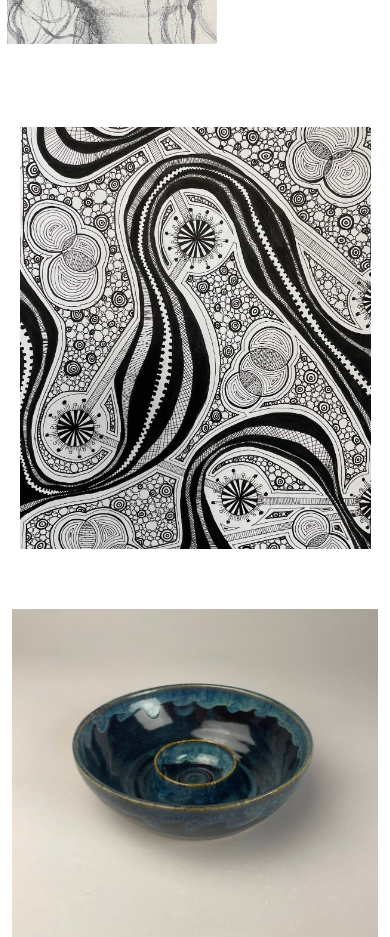
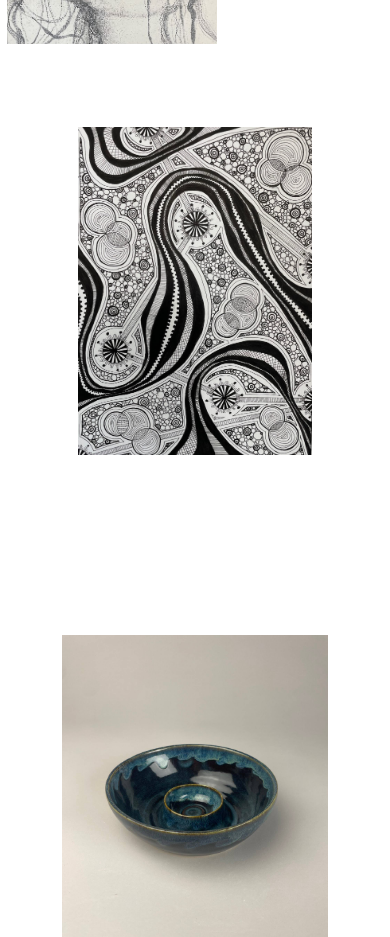
Before and after one commit to benjosephpalathoti/ChloeMarie, a Vue app: page / in a window 390 px wide. Shown: the part 1060-1997 px from the top of the page. Built offline with nearby package versions, Linux system fonts and the light colour scheme.

Commit message:
Update project files

```diff
--- a/src/components/FeaturedImages.vue
+++ b/src/components/FeaturedImages.vue
@@ -22,6 +22,7 @@ export default {
 </script>
 
 <style scoped>
+/* ─── Desktop (unchanged) ───────────────────────────────────── */
 .featured-images-art {
   display: grid;
   grid-template-columns: repeat(7, 1fr);
@@ -57,60 +58,18 @@ export default {
   border-radius: 0;
 }
 
-/* ─── Desktop Grid Placements ───────────────────────────────── */
+/* Fixed grid placements (unchanged) */
+.img-1 { grid-column: 2 / 4; grid-row: 1 / 2; width: 380px; height: 520px; }
+.img-2 { grid-column: 1 / 2; grid-row: 2 / 3; width: 440px; height: 400px; }
+.img-3 { grid-column: 5 / 7; grid-row: 2 / 4; width: 220px; height: 250px; }
+.img-4 { grid-column: 1 / 2; grid-row: 2 / 5; width: 310px; height: 414px; }
+.img-5 { grid-column: 5 / 7; grid-row: 3 / 5; width: 320px; height: 398px; }
+.img-6 { grid-column: 1 / 2; grid-row: 4 / 6; width: 470px; height: 460px; }
+.img-7 { grid-column: 5 / 7; grid-row: 5 / 6; width: 390px; height: 390px; }
 
-/* Fixed grid placements */
-.img-1 {
-  grid-column: 2 / 4;
-  grid-row: 1 / 2;
-  width: 380px;
-  height: 520px;
-}
-.img-2 {
-  grid-column: 1 / 2;
-  grid-row: 2 / 3;
-  width: 440px;
-  height: 400px;
-}
-.img-3 {
-  grid-column: 5 / 7;
-  grid-row: 2 / 4;
-  width: 220px;
-  height: 250px;
-}
-.img-4 {
-  grid-column: 1 / 2; /* ✅ Fixed span */
-  grid-row: 2 / 5;
-  width: 310px;
-  height: 414px;
-}
-.img-5 {
-  grid-column: 5 / 7;
-  grid-row: 3 / 5;
-  width: 320px;
-  height: 398px;
-}
-.img-6 {
-  grid-column: 1 / 2;
-  grid-row: 4 / 6;
-  width: 470px;
-  height: 460px;
-}
-.img-7 {
-  grid-column: 5 / 7;
-  grid-row: 5 / 6;
-  width: 390px;
-  height: 390px;
-}
-
-/* ─── Large Tablet (1024px - 1200px) ────────────────────────── */
+/* ─── Large Tablet (unchanged) ──────────────────────────────── */
 @media (max-width: 1200px) and (min-width: 1025px) {
-  .featured-images-art {
-    gap: 60px 40px;
-    padding-top: 60px;
-  }
-
-  /* Scale down all images proportionally */
+  .featured-images-art { gap: 60px 40px; padding-top: 60px; }
   .img-1 { width: 320px; height: 440px; }
   .img-2 { width: 380px; height: 340px; }
   .img-3 { width: 190px; height: 220px; }
@@ -120,7 +79,7 @@ export default {
   .img-7 { width: 340px; height: 340px; }
 }
 
-/* ─── Tablet (768px - 1024px) ────────────────────────────────── */
+/* ─── Tablet (unchanged) ───────────────────────────────────── */
 @media (max-width: 1024px) and (min-width: 769px) {
   .featured-images-art {
     grid-template-columns: repeat(4, 1fr);
@@ -128,8 +87,6 @@ export default {
     gap: 40px 30px;
     padding-top: 50px;
   }
-
-  /* Reposition for 4-column grid */
   .img-1 { grid-column: 1 / 3; grid-row: 1; width: 100%; height: 100%; }
   .img-2 { grid-column: 3 / 5; grid-row: 1; width: 100%; height: 100%; }
   .img-3 { grid-column: 1 / 2; grid-row: 2; width: 100%; height: 100%; }
@@ -139,169 +96,59 @@ export default {
   .img-7 { grid-column: 3 / 5; grid-row: 3; width: 100%; height: 100%; }
 }
 
-/* ===== MOBILE CHANGES START HERE ===== */
+/* ===== MOBILE CHANGES (smaller items + lots of spacing) ===== */
 
-/* ─── Mobile Layout (up to 768px) - Match Target Design ─────── */
+/* Mobile ≤ 768px */
 @media (max-width: 768px) {
+  /* Switch to a simple vertical stack with big gaps */
   .featured-images-art {
     display: flex !important;
     flex-direction: column !important;
-    gap: 0 !important; /* We'll use individual margins instead */
+    align-items: center !important;
+    gap: 160px !important;          /* ← lots of space between images */
     padding: 60px 0 !important;
     margin-top: 0 !important;
-    align-items: center !important; /* Center all images */
   }
 
   .featured-image {
+    /* Small containers on mobile */
+    width: clamp(160px, 58vw, 360px) !important;
+    height: auto !important;
     grid-column: unset !important;
     grid-row: unset !important;
     padding: 0 !important;
     position: relative;
-    transform: none !important;
-    margin-left: auto !important;
-    margin-right: auto !important;
-  }
-
-  /* Remove hover effects on mobile */
-  .featured-image:hover,
-  .featured-image:active {
-    transform: none !important;
+    transform: none !important;      /* no hover lift on touch */
+    margin: 0 auto !important;
   }
 
   .featured-image img {
     width: 100%;
-    height: 100%;
+    height: auto;
     object-fit: cover !important;
     object-position: center;
     border-radius: 0 !important;
   }
 
-  /* Individual image sizing and spacing - matching screenshots */
-  .featured-image:nth-child(1) {
-    width: 15vw !important;  /* Slightly narrower than full width */
-    height: 35vh !important;  /* Medium height */
-    margin-bottom: 380px !important;  /* Space after */
-  }
-
-  .featured-image:nth-child(2) {
-    width: 10vw !important;  /* Almost full width */
-    height: 45vh !important;  /* Shorter */
-    margin-bottom: 200px !important;  /* More space */
-  }
-
-  .featured-image:nth-child(3) {
-    width: 35vw !important;  /* Narrower */
-    height: 60vh !important;  /* Taller */
-    margin-bottom: 270px !important;
-  }
-
-  .featured-image:nth-child(4) {
-    width: 95vw !important;  /* Very wide */
-    height: 40vh !important;  /* Short and wide */
-    margin-bottom: 290px !important;
-  }
-
-  .featured-image:nth-child(5) {
-    width: 80vw !important;  /* Medium width */
-    height: 65vh !important;  /* Tall */
-    margin-bottom: 85px !important;
-  }
-
-  .featured-image:nth-child(6) {
-    width: 88vw !important;
-    height: 50vh !important;  /* Medium */
-    margin-bottom: 75px !important;
-  }
-
-  .featured-image:nth-child(7) {
-    width: 92vw !important;  /* Almost full for finale */
-    height: 70vh !important;  /* Tallest */
-    margin-bottom: 60px !important;
-  }
+  /* Slight rhythm (optional): alternate a bit */
+  .featured-image:nth-child(odd)  { width: clamp(150px, 54vw, 330px) !important; }
+  .featured-image:nth-child(even) { width: clamp(170px, 62vw, 370px) !important; }
 }
 
-/* ─── Small Mobile (up to 480px) - Adjusted for smaller screens ─── */
+/* Small mobile ≤ 480px (extra spacing & slightly smaller) */
 @media (max-width: 480px) {
-  .featured-images-art {
-    padding: 40px 0 !important;
-  }
-
-  /* Slightly adjusted dimensions for small screens */
-  .featured-image:nth-child(1) {
-    width: 90vw !important;  /* Wider on small screens */
-    height: 50vh !important;
-    margin-bottom: 60px !important;  /* Less space on small screens */
-  }
-
-  .featured-image:nth-child(2) {
-    width: 95vw !important;
-    height: 40vh !important;
-    margin-bottom: 70px !important;
-  }
-
-  .featured-image:nth-child(3) {
-    width: 80vw !important;
-    height: 55vh !important;
-    margin-bottom: 55px !important;
-  }
-
-  .featured-image:nth-child(4) {
-    width: 100vw !important;  /* Full width on small */
-    height: 35vh !important;
-    margin-bottom: 65px !important;
-  }
-
-  .featured-image:nth-child(5) {
-    width: 85vw !important;
-    height: 60vh !important;
-    margin-bottom: 60px !important;
-  }
-
-  .featured-image:nth-child(6) {
-    width: 92vw !important;
-    height: 45vh !important;
-    margin-bottom: 55px !important;
-  }
-
-  .featured-image:nth-child(7) {
-    width: 95vw !important;
-    height: 65vh !important;
-    margin-bottom: 40px !important;
-  }
+  .featured-images-art { gap: 180px !important; padding: 40px 0 !important; }
+  .featured-image       { width: clamp(140px, 64vw, 320px) !important; }
+  .featured-image:nth-child(odd)  { width: clamp(130px, 60vw, 300px) !important; }
+  .featured-image:nth-child(even) { width: clamp(150px, 68vw, 330px) !important; }
 }
 
-/* ─── Performance Optimizations for Mobile ─────────────────── */
-@media (max-width: 768px) {
-  .featured-image {
-    will-change: auto;
-    transform: translateZ(0);
-    -webkit-tap-highlight-color: transparent;
-    touch-action: manipulation;
-  }
+/* Accessibility tweaks (unchanged) */
+.featured-image { outline: none; }
+.featured-image:focus-visible { outline: 2px solid #0066cc; outline-offset: 4px; }
 
-  /* Reduce motion for users who prefer it */
-  @media (prefers-reduced-motion: reduce) {
-    .featured-image {
-      transition: none;
-    }
-  }
-}
-
-/* ─── Accessibility Improvements ────────────────────────────── */
-.featured-image {
-  outline: none;
-}
-
-.featured-image:focus-visible {
-  outline: 2px solid #0066cc;
-  outline-offset: 4px;
-}
-
-/* ─── Ultra-wide Screens ─────────────────────────────────────── */
+/* Ultra-wide (unchanged) */
 @media (min-width: 1600px) {
-  .featured-images-art {
-    max-width: 1400px;
-    margin: 0 auto;
-  }
+  .featured-images-art { max-width: 1400px; margin: 0 auto; }
 }
 </style>
```
